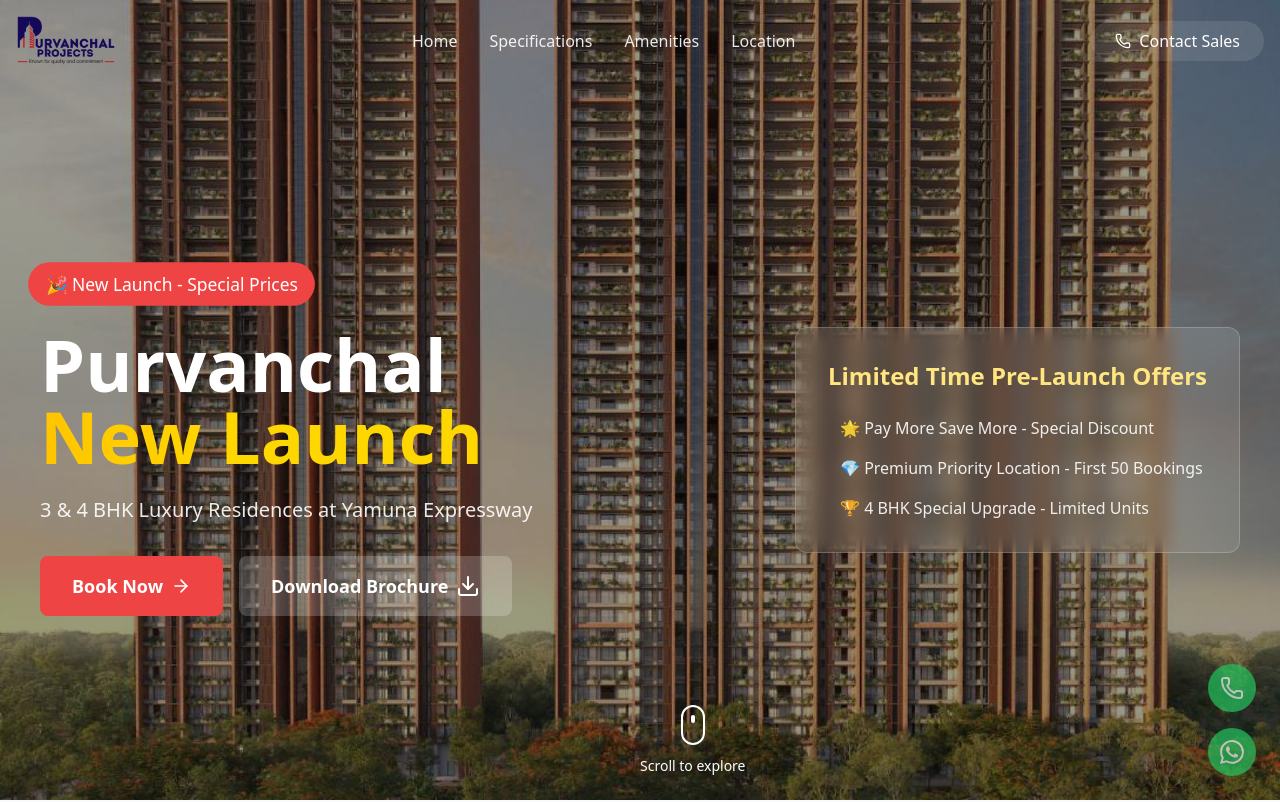
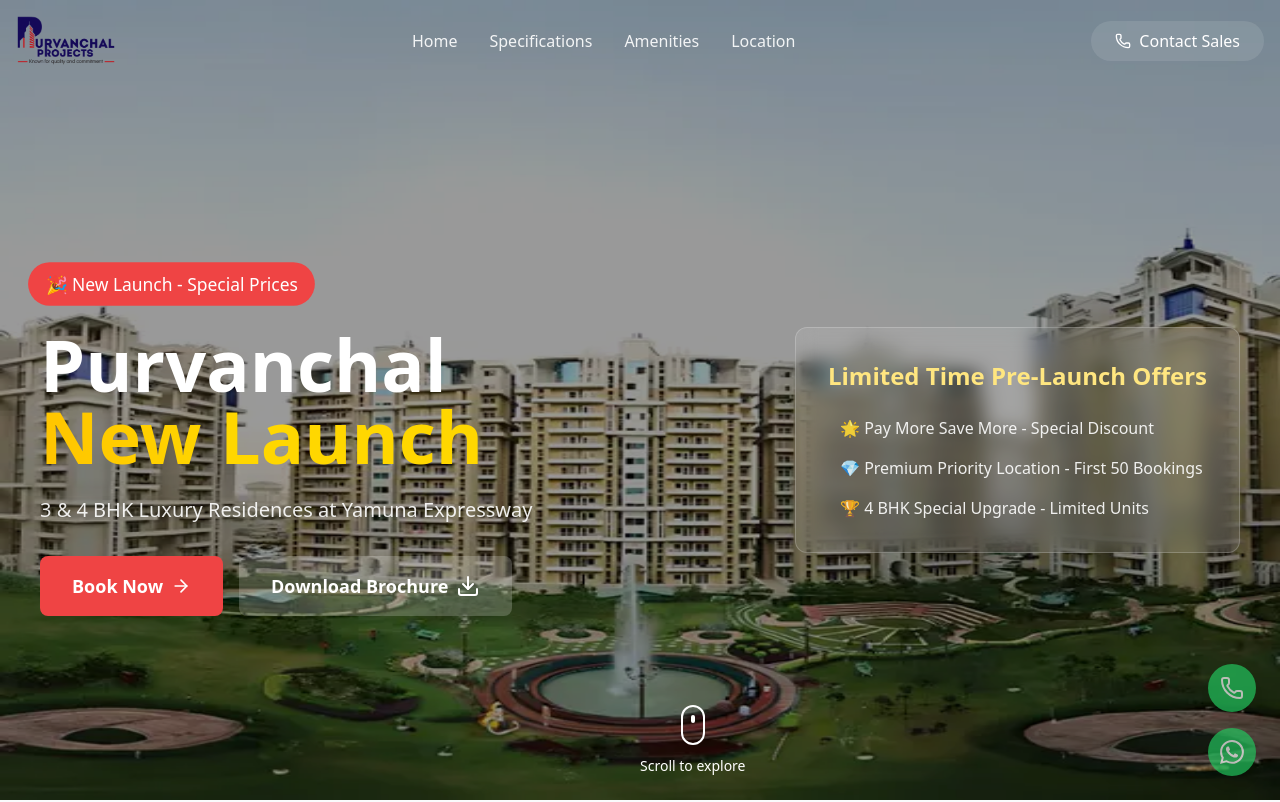
Before and after one commit to gymsewa/purvanchal_Client, a Next.js app in the folder purvanchal_city/: page / in a window 1280 px wide. Shown: the top 802 px of the page. Built offline with nearby package versions, Linux system fonts and the light colour scheme.

Commit message:
changed image

```diff
--- a/purvanchal_city/src/app/components/footer.jsx
+++ b/purvanchal_city/src/app/components/footer.jsx
@@ -103,7 +103,7 @@
           </div> */}
         </div>
 
-        <div className="fixed bottom-6 right-6 flex flex-col gap-4">
+        <div className="fixed bottom-6 right-6 flex flex-col gap-4 z-50">
           <a
             href="tel:+917860060042"
             className={`bg-green-500 p-3 rounded-full shadow-lg hover:bg-green-600 transition-colors ${
--- a/purvanchal_city/src/app/components/hero-section.jsx
+++ b/purvanchal_city/src/app/components/hero-section.jsx
@@ -48,10 +48,10 @@
   return (
     <div className="relative min-h-screen flex items-center">
       <Image
-        src="/bannerImg.jpg"
+        src="/purvanchalroyalcitybannermob1.webp"
         alt="Purvanchal Luxury Residences"
         fill
-        className="object-cover"
+        className="object-fill"
         priority
       />
 
```
Also changed, not shown: purvanchal_city/public/purvanchalroyalcitybannermob1.webp (added).
